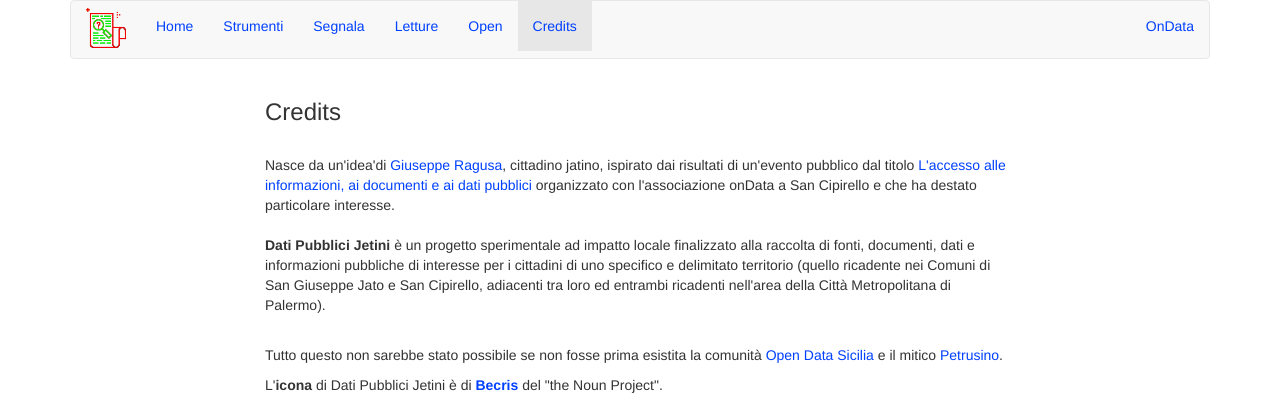
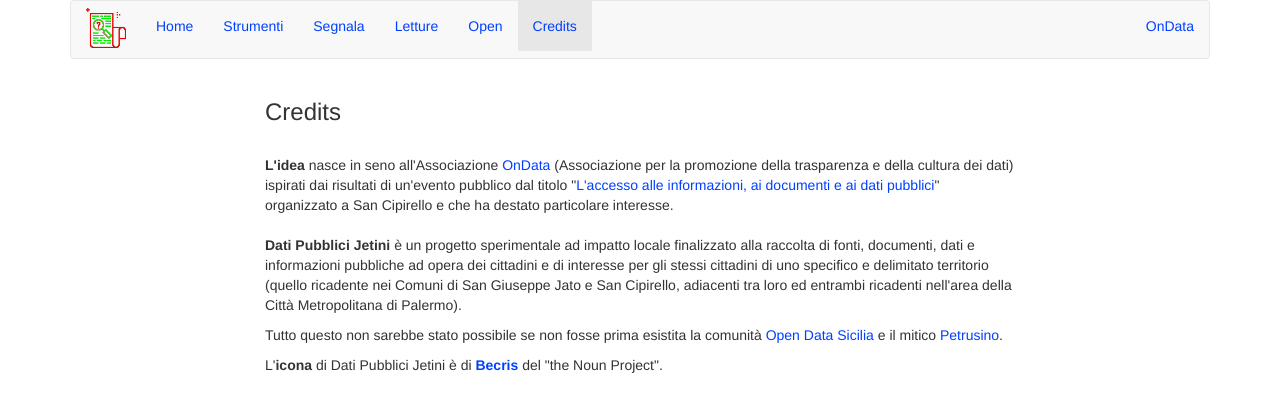
Before and after one commit to ondata/dpj, a plain HTML site: page credits.html in a window 1280 px wide. Shown: the top 413 px of the page. Drawn offline with Linux system fonts and the light colour scheme.

Commit message:
update credits, index, letture and readme

```diff
--- a/credits.html
+++ b/credits.html
@@ -99,9 +99,9 @@
 
  <h3>Credits</h3>
  <br>
- <p>Nasce da un'idea'di <a href="https://www.facebook.com/giuseppe.ragusa.9828" target="about_blank">Giuseppe Ragusa</a>, cittadino jatino, ispirato dai risultati di un'evento pubblico dal titolo <a href="http://blog.ondata.it/laccesso-alle-informazioni-ai-documenti-e-ai-dati-pubblici-come-andata-a-san-cipirellosan-giuseppe-jato/" target="about_blank">L'accesso alle informazioni, ai documenti e ai dati pubblici</a> organizzato con l'associazione onData a San Cipirello e che ha destato particolare interesse.<br><br>
+ <p><b>L'idea</b> nasce in seno all'Associazione <a href="http://ondata.it" target="about_blank">OnData</a> (Associazione per la promozione della trasparenza e della cultura dei dati) ispirati dai risultati di un'evento pubblico dal titolo "<a href="http://blog.ondata.it/laccesso-alle-informazioni-ai-documenti-e-ai-dati-pubblici-come-andata-a-san-cipirellosan-giuseppe-jato/" target="about_blank">L'accesso alle informazioni, ai documenti e ai dati pubblici</a>" organizzato a San Cipirello e che ha destato particolare interesse.<br><br>
 
-	 <b>Dati Pubblici Jetini</b> è un progetto sperimentale ad impatto locale finalizzato alla raccolta di fonti, documenti, dati e informazioni pubbliche di interesse per i cittadini di uno specifico e delimitato territorio (quello ricadente nei Comuni di San Giuseppe Jato e San Cipirello, adiacenti tra loro ed entrambi ricadenti nell'area della Città Metropolitana di Palermo).<br><br>
+	 <b>Dati Pubblici Jetini</b> è un progetto sperimentale ad impatto locale finalizzato alla raccolta di fonti, documenti, dati e informazioni pubbliche ad opera dei cittadini e di interesse per gli stessi cittadini di uno specifico e delimitato territorio (quello ricadente nei Comuni di San Giuseppe Jato e San Cipirello, adiacenti tra loro ed entrambi ricadenti nell'area della Città Metropolitana di Palermo).<br>
 
 	 	<p>Tutto questo non sarebbe stato possibile se non fosse prima esistita la comunità <a href="https://www.facebook.com/groups/opendatasicilia/" target="about_blank">Open Data Sicilia</a> e il mitico <a href="http://petrusino.opendatasicilia.it" target="about_blank">Petrusino</a>.</p>
 
```
Also changed, not shown: index.html (+1 -1 lines), letture.html (+4 -0 lines), 1 other file.
